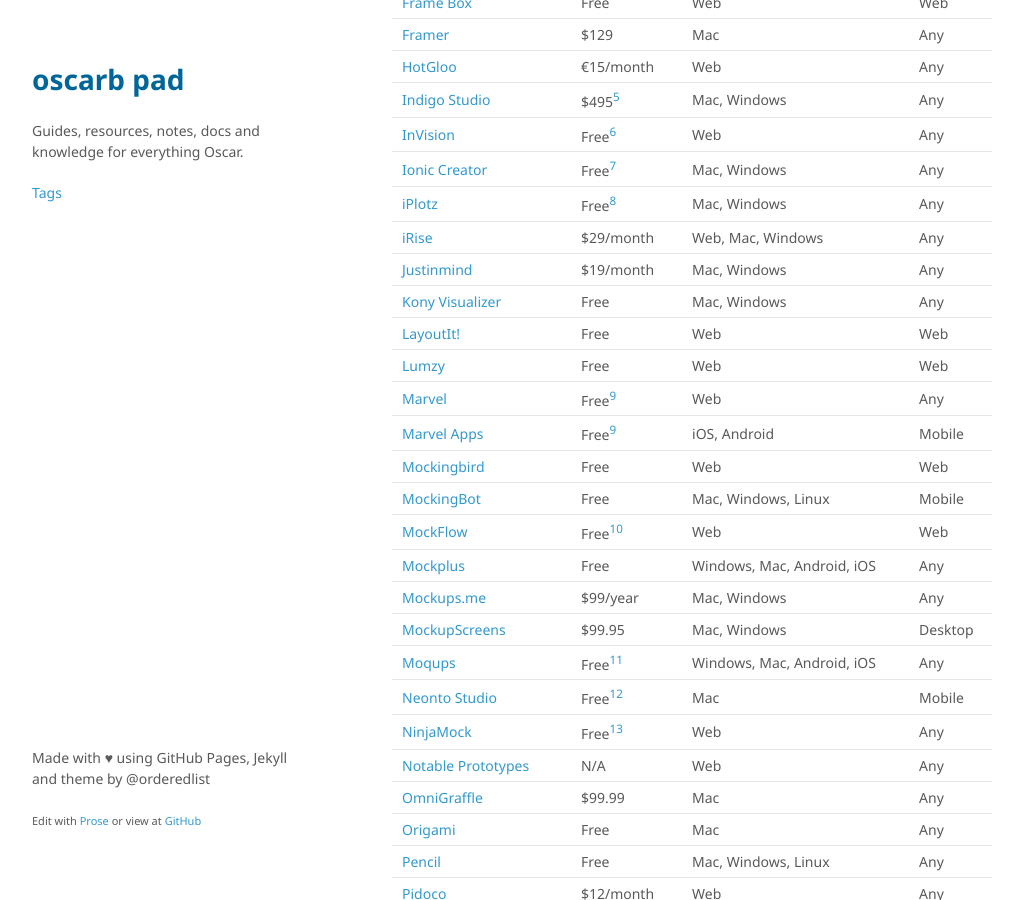
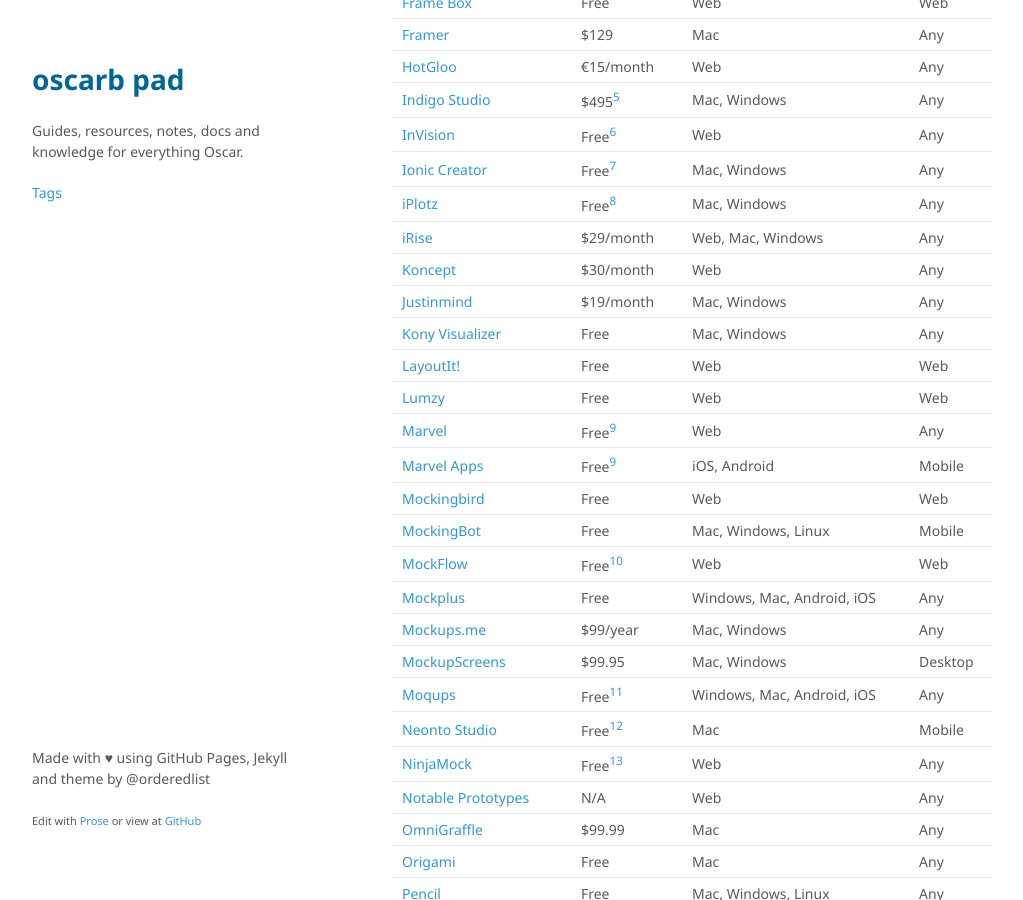
Before and after one commit to oscarb/pad, a Jekyll site: the page built from _docs/prototyping.md, in a window 1280 px wide and 900 px high, scrolled down 769 px. Shown: the whole window, without its empty margins (128-1151 px from the left). Built offline with Jekyll 4.4.1, drawn with Linux system fonts in a browser that asks for light colours; some web fonts are replaced.

Commit message:
Updated prototyping.md

```diff
--- a/_docs/prototyping.md
+++ b/_docs/prototyping.md
@@ -40,6 +40,7 @@ Name | Lowest price | Platform | Protype for
 [Ionic Creator](http://ionic.io/products/creator)  | Free[^ionic] | Mac, Windows | Any
 [iPlotz](http://iplotz.com/)  | Free[^iplotz] | Mac, Windows | Any
 [iRise](https://www.irise.com/features/prototyping/)  | $29/month | Web, Mac, Windows | Any
+[Koncept](https://konceptapp.com/) | $30/month | Web | Any
 [Justinmind](https://www.justinmind.com/) | $19/month | Mac, Windows | Any
 [Kony Visualizer](http://www.kony.com/products/visualizer) | Free | Mac, Windows | Any
 [LayoutIt!](http://www.layoutit.com/)  | Free | Web | Web
```
